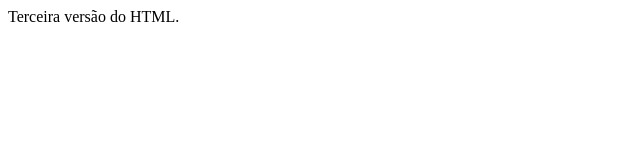
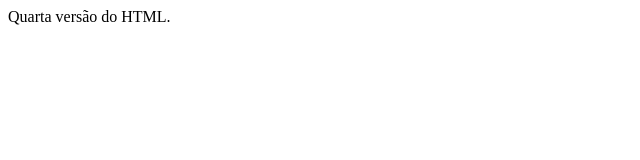
Before and after one commit to viniciuslvidal/testevidal, a plain HTML site: page index.html in a window 1280 px wide. Shown: the full height of the page, 0-640 px from the left. Drawn offline with Linux system fonts and the light colour scheme.

Commit message:
Quarta versao do HTML

```diff
--- a/index.html
+++ b/index.html
@@ -5,6 +5,6 @@
     <meta charset="utf-8">
   </head>
   <body>
-    Terceira versão do HTML.
+    Quarta versão do HTML.
   </body>
 </html>
```
